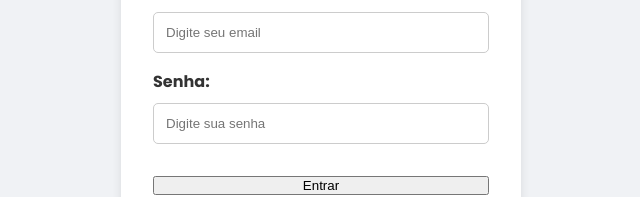
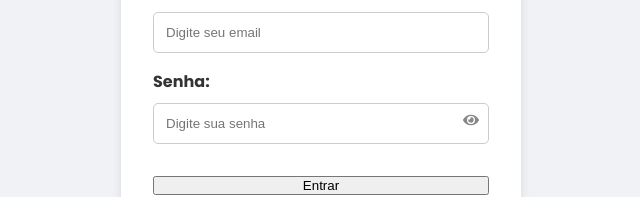
Before and after one commit to bielpedr0/FinancialManager, a React (Create React App) app in the folder Frontend/: page /login in a window 1280 px wide. Shown: the part 322-519 px from the top of the page, without its empty margins (319-959 px from the left). Built offline with nearby package versions, Linux system fonts and the light colour scheme.

Commit message:
style: Botao - Ver senha

```diff
--- a/Frontend/package.json
+++ b/Frontend/package.json
@@ -10,6 +10,7 @@
     "axios": "^1.11.0",
     "react": "^19.1.0",
     "react-dom": "^19.1.0",
+    "react-icons": "^5.5.0",
     "react-router-dom": "^7.7.0",
     "react-scripts": "5.0.1",
     "recharts": "^3.1.2",
--- a/Frontend/src/App.js
+++ b/Frontend/src/App.js
@@ -32,7 +32,7 @@ const AppRoutes = () => {
 
   return (
     <Routes>
-      {/* Versão original, protegida por login:
+      Versão original, protegida por login:
       <Route
         path="/login"
         element={!isLoggedIn ? <LoginScreen /> : <Navigate to="/" replace />}
@@ -43,11 +43,11 @@ const AppRoutes = () => {
 isLoggedIn ? <DashboardPage /> : <Navigate to="/login" replace />
         }
       />
-      */}
+
 
       {/* Versão temporária, para acesso direto ao dashboard: */}
-      <Route path="/login" element={<LoginScreen />} />
-      <Route path="/*" element={<DashboardPage />} />
+      {/* <Route path="/login" element={<LoginScreen />} />
+      <Route path="/*" element={<DashboardPage />} /> */}
     </Routes>
   );
 };
--- a/Frontend/src/screens/LoginScreen.js
+++ b/Frontend/src/screens/LoginScreen.js
@@ -1,15 +1,16 @@
-// src/screens/LoginScreen.jsx
 import React, { useState } from 'react';
 import { useAuth } from '../context/AuthContext';
 import Input from '../components/Input';
 import Button from '../components/Button';
 import { Navigate } from 'react-router-dom';
+import { FaEye, FaEyeSlash } from 'react-icons/fa'; // Importa os ícones de olho
 
 const LoginScreen = () => {
   const { login, isLoggedIn, loading, error } = useAuth();
-  const [isLoginView, setIsLoginView] = useState(true); // Alterna entre login e cadastro
+  const [isLoginView, setIsLoginView] = useState(true);
   const [email, setEmail] = useState('');
   const [password, setPassword] = useState('');
+  const [showPassword, setShowPassword] = useState(false);
 
   if (isLoggedIn) {
     return <Navigate to="/" replace />;
@@ -53,15 +54,31 @@ const LoginScreen = () => {
             placeholder="Digite seu email"
             required
           />
+            <div style={{ position: 'relative' }}>
     <Input
       label="Senha:"
       id="password"
-            type="password"
+      type={showPassword ? 'text' : 'password'}
       value={password}
       onChange={e => setPassword(e.target.value)}
       placeholder="Digite sua senha"
       required
     />
+    <span
+      onClick={() => setShowPassword(!showPassword)}
+      style={{
+        position: 'absolute',
+        right: '10px',
+        top: '55%',
+        //transform: 'translateY(-50%)',
+        cursor: 'pointer',
+        color: '#888',
+        zIndex: 10,
+      }}
+    >
+      {showPassword ? <FaEyeSlash /> : <FaEye />}
+    </span>
+  </div>
           {error && <p style={{ color: 'red', textAlign: 'center', marginTop: '1rem' }}>{error}</p>}
           <Button type="submit" style={{ width: '100%', marginTop: '1rem' }} disabled={loading}>
             {loading ? 'Carregando...' : (isLoginView ? 'Entrar' : 'Cadastrar')}
--- a/Frontend/src/screens/Resumo.js
+++ b/Frontend/src/screens/Resumo.js
@@ -7,6 +7,8 @@ import './Resumo.css';
 
 const Resumo = () => {
   const { transactions, loading, error, totalIncome, totalExpense, currentBalance } = useFinances();
+
+
   const [filter, setFilter] = useState('all');
 
   const getFilteredTransactions = (period) => {
```
Also changed, not shown: 1 other file (tests, documents, lock files or other folders). Lines whose indentation alone changed are shown as unchanged.
